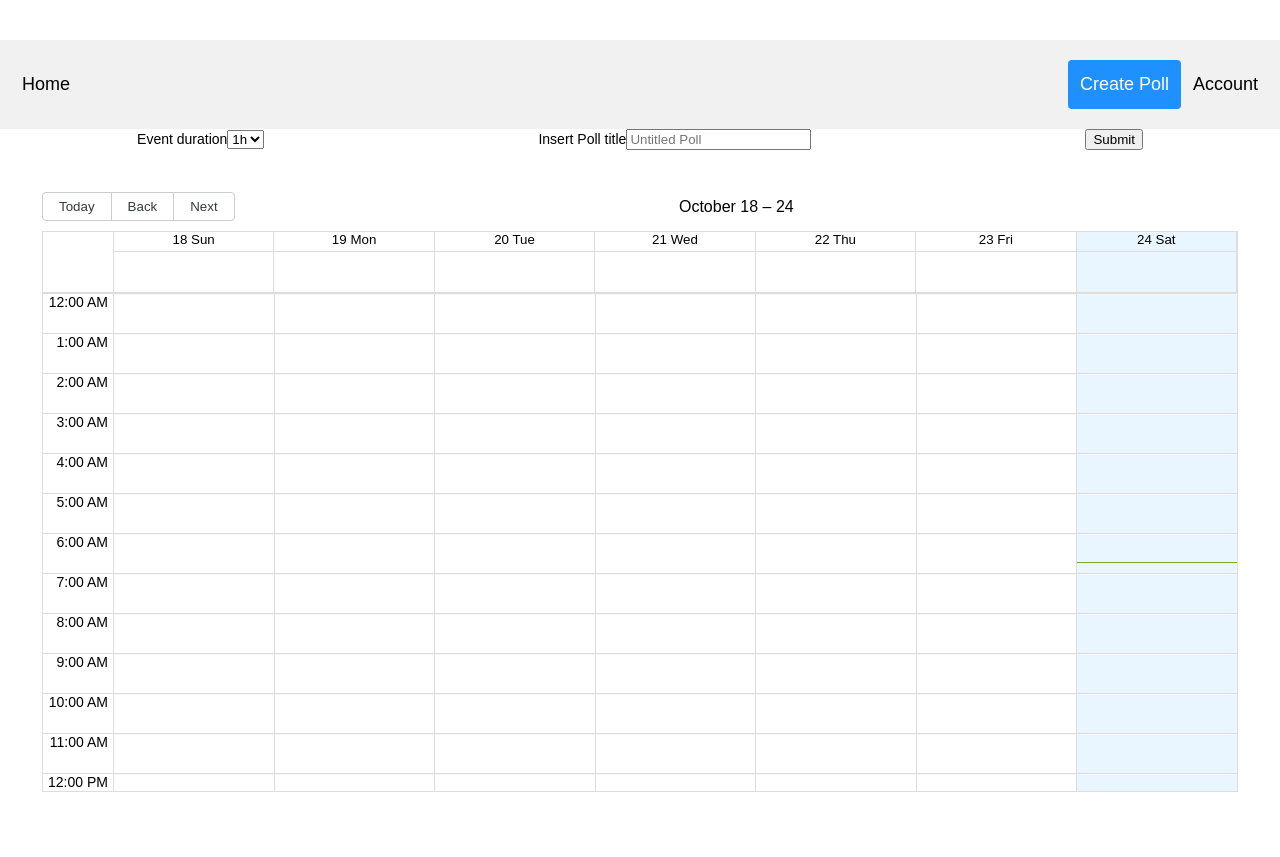
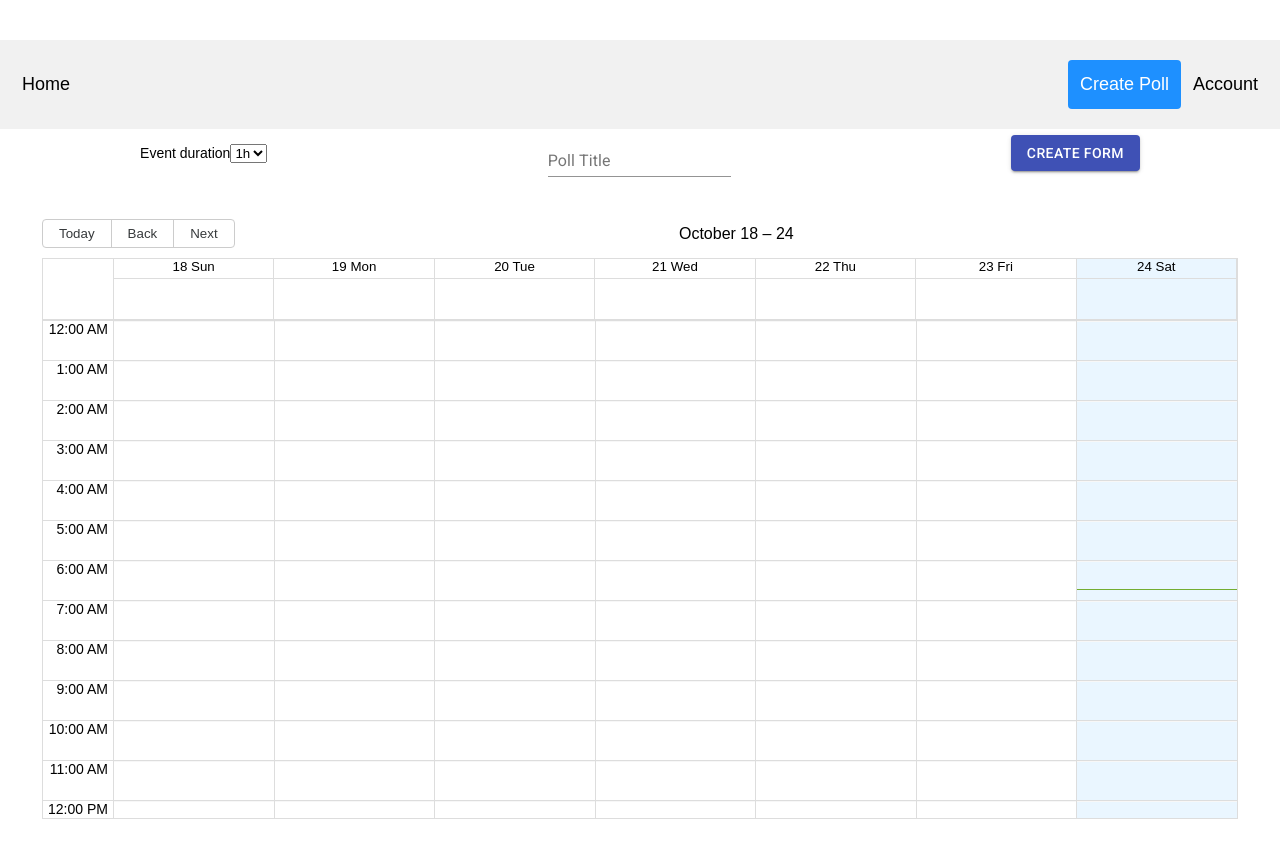
Before and after one commit to mone27/cuando, a React app: page /create in a window 1280 px wide. Shown: the part 1560-2417 px from the top of the page. Built offline with nearby package versions, Linux system fonts and the light colour scheme; the HTML template or start-up script is replaced by a standard one.

Commit message:
Added in create Poll full support to event creation and deletion with dragging

```diff
--- a/src/createPoll.jsx
+++ b/src/createPoll.jsx
@@ -5,26 +5,27 @@ import moment from "moment";
 import {Calendar, momentLocalizer} from "react-big-calendar";
 
 import {serializeEvents, serializeNewEvents} from "./utils"
+import {Button, TextField} from "@material-ui/core";
 
 let database =  firebase.database();
 const localizer = momentLocalizer(moment)
 
-function slotInEvents(eventsList, slotFind){
+function slotNotInEvents(eventsList, slotFind){
     for (let ev of eventsList){
         if (ev.start.getTime() === slotFind.getTime()){
-            return true;
+            return false;
         }
     }
-    return false;
+    return true;
 }
 
-function eventInSlots(slotsList, eventFind){
+function eventNotInSlots(slotsList, eventFind){
     for (let ev of slotsList){
         if (ev.getTime() === eventFind.start.getTime()){
-            return true;
+            return false;
         }
     }
-    return false;
+    return true;
 }
 
 function CreatePoll(props){
@@ -46,15 +47,13 @@ function CreatePoll(props){
     }
 
     function onSelect(selection) {
-        console.log(selection)
-        let slots = selection.slot
+        let slots = selection.slots
         slots.pop() // last slot in selection is not visually selected, so drop it
 
         setEvents((events) => {
-            events.filter(ev => !eventInSlots(slots, ev));
-            slots.filter(ev => !slotInEvents(events, ev));
-
-            return [...events, ...slotsToEvents(slots)]
+            let newEvents = events.filter((ev) => eventNotInSlots(slots, ev));
+            let newSlots = slots.filter(ev => slotNotInEvents(events, ev));
+            return [...newEvents, ...slotsToEvents(newSlots)]
         })
     }
 
@@ -129,11 +128,10 @@ function CreatePollTopBar(props){
                 </select>
             </div>
             <div className='demo-app-sidebar-section'>
-                <label>Insert Poll title</label>
-                <input onChange={props.changeTitle} placeholder={props.title}/>
+                <TextField label="Poll Title" onChange={props.changeTitle} placeholder={props.title}/>
             </div>
             <div className='demo-app-sidebar-section'>
-                <button onClick={props.onSubmitPoll}> Submit </button>
+                <Button onClick={props.onSubmitPoll} variant="contained" color="primary" > Create form </Button>
             </div>
         </div>
     )
```
